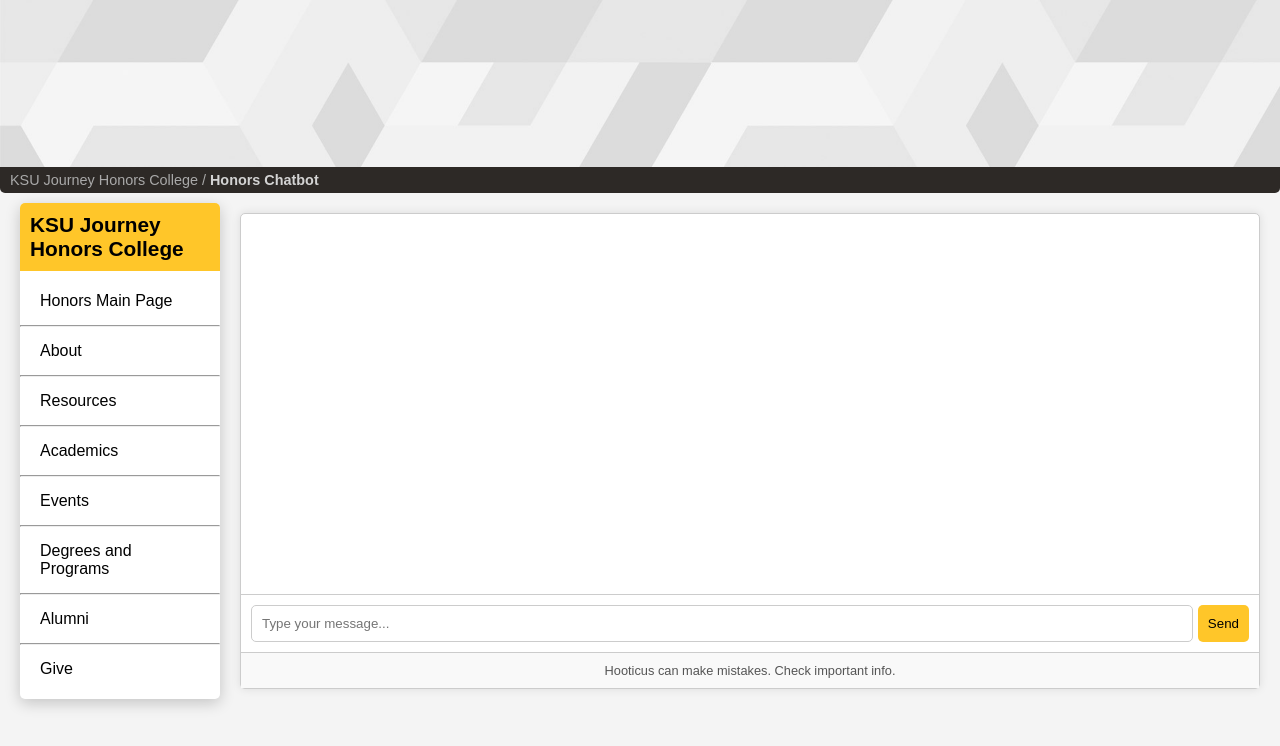
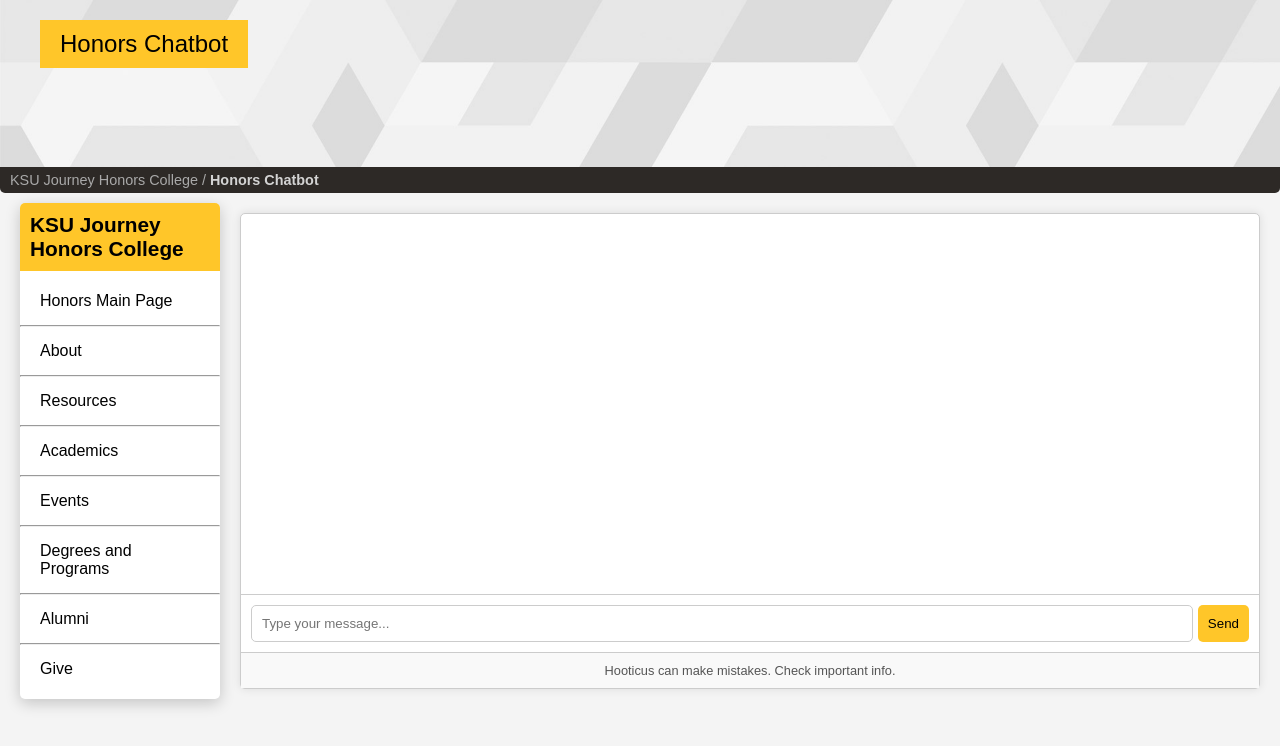
Before and after one commit to danielleahenry/honors_chatbot, a website: page index.html in a window 1280 px wide. Drawn offline with Linux system fonts and the light colour scheme.

Commit message:
updated style.css

```diff
--- a/style.css
+++ b/style.css
@@ -26,10 +26,12 @@
     padding: 10px 20px; /* vertical and horizontal padding */
     text-align: left; /* align text to the left */
     position: absolute; /* position the title above the image */
-    margin-top: 10px;
-    margin-left: 40px; /* 40px margin from the left */
+    top: 20px; /* distance from the top of the header */
+    left: 40px; /* distance from the left of the header */
     z-index: 5; /* keep title above the image */
+    font-size: 24px; /* adjust font size for readability */
 }
+
 
 .banner {
     background-color: #2D2926; /* dark background for the banner */
```
